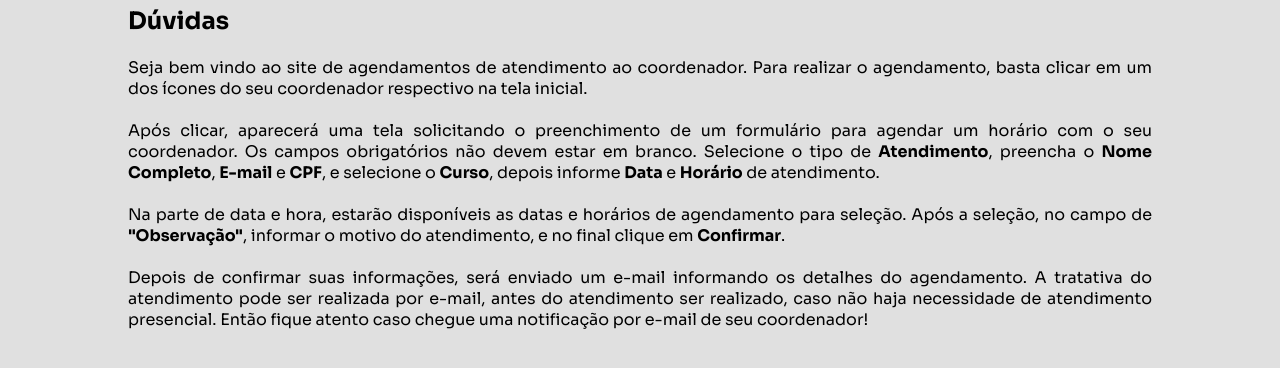
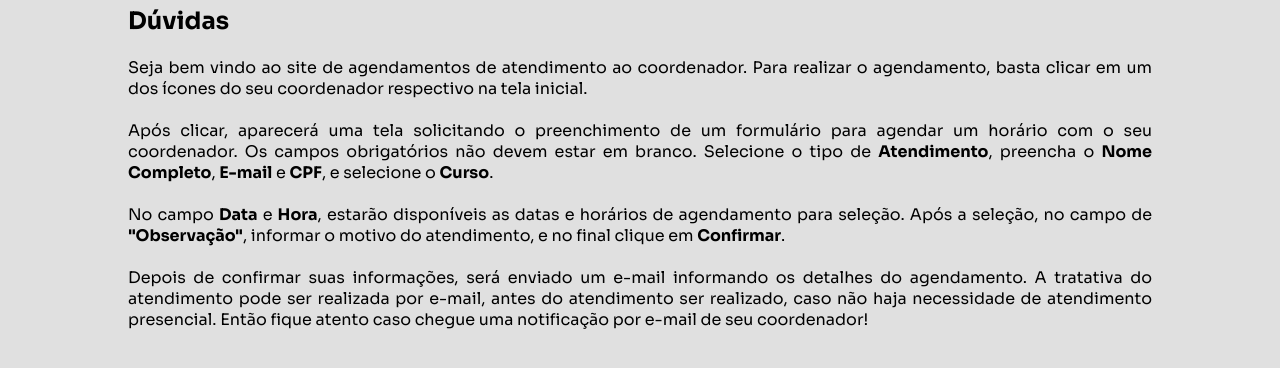
Before and after one commit to decklander/projeto-aluno, a plain HTML site: page duvidas.html in a window 1280 px wide. Shown: the part 72-440 px from the top of the page. Drawn offline with Linux system fonts and the light colour scheme.

Commit message:
texto revisado

```diff
--- a/duvidas.html
+++ b/duvidas.html
@@ -50,11 +50,11 @@
                     </p>
                     <br>
                     <p>
-                        Após clicar, aparecerá uma tela solicitando o preenchimento de um formulário para agendar um horário com o seu coordenador. Os campos obrigatórios não devem estar em branco. Selecione o tipo de <b>Atendimento</b>, preencha o <b>Nome Completo</b>, <b>E-mail</b> e <b>CPF</b>, e selecione o <b>Curso</b>, depois informe <b>Data</b> e <b>Horário</b> de atendimento.
+                        Após clicar, aparecerá uma tela solicitando o preenchimento de um formulário para agendar um horário com o seu coordenador. Os campos obrigatórios não devem estar em branco. Selecione o tipo de <b>Atendimento</b>, preencha o <b>Nome Completo</b>, <b>E-mail</b> e <b>CPF</b>, e selecione o <b>Curso</b>.
                     </p>
                     <br>
                     <p>
-                        Na parte de data e hora, estarão disponíveis as datas e horários de agendamento para seleção. Após a seleção, no campo de <b>"Observação"</b>, informar o motivo do atendimento, e no final clique em <b>Confirmar</b>.
+                        No campo <b>Data</b> e <b>Hora</b>, estarão disponíveis as datas e horários de agendamento para seleção. Após a seleção, no campo de <b>"Observação"</b>, informar o motivo do atendimento, e no final clique em <b>Confirmar</b>.
                     </p>
                     <br>
                     <p>
```
